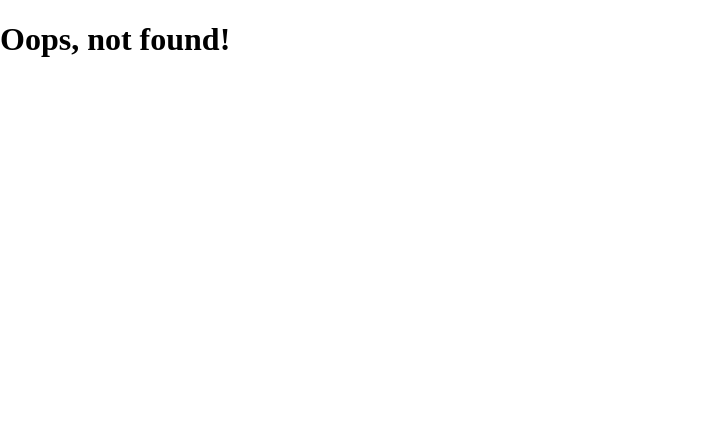
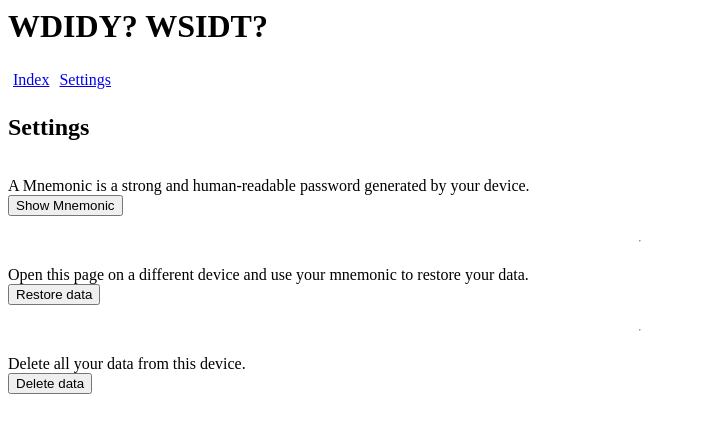
Before and after one commit to harrywebdev/wdidy_wsidt_v1, a Next.js app: page /settings in a window 1280 px wide. Before the commit this address had no page. Shown: the top 432 px of the page, without its empty margins (0-703 px from the left). Built offline with nearby package versions, Linux system fonts and the light colour scheme.

Commit message:
Add Settings for data/sync

```diff
--- /dev/null
+++ b/src/app/settings/DeleteData.tsx
@@ -0,0 +1,26 @@
+"use client"
+
+import { FC } from "react"
+import { resetOwner } from "evolu"
+
+type DeleteDataProps = {
+  //
+}
+
+const DeleteData: FC<DeleteDataProps> = () => {
+  const onDeleteDataClick = () => {
+    if (confirm("Are you sure? It will delete all your local data.")) {
+      resetOwner()
+    }
+  }
+
+  return (
+    <p>
+      Delete all your data from this device.
+      <br />
+      <button onClick={onDeleteDataClick}>Delete data</button>
+    </p>
+  )
+}
+
+export default DeleteData
--- /dev/null
+++ b/src/app/settings/RestoreData.tsx
@@ -0,0 +1,29 @@
+"use client"
+
+import { FC } from "react"
+import { restoreOwner } from "evolu"
+
+type RestoreDataProps = {
+  //
+}
+
+const RestoreData: FC<RestoreDataProps> = () => {
+  const onRestoreDataClick = () => {
+    const mnemonic = prompt("Your Mnemonic")
+    if (mnemonic === null) return
+
+    const either = restoreOwner(mnemonic)
+    if (either._tag === "Left") alert(JSON.stringify(either.left, null, 2))
+  }
+
+  return (
+    <p>
+      Open this page on a different device and use your mnemonic to restore your
+      data.
+      <br />
+      <button onClick={onRestoreDataClick}>Restore data</button>
+    </p>
+  )
+}
+
+export default RestoreData
--- /dev/null
+++ b/src/app/settings/ShowMnemonic.tsx
@@ -0,0 +1,27 @@
+"use client"
+
+import { FC } from "react"
+import { getOwner } from "evolu"
+
+type ShowMnemonicProps = {
+  //
+}
+
+const ShowMnemonic: FC<ShowMnemonicProps> = () => {
+  const onShowMnemonicClick = () => {
+    getOwner().then((owner) => {
+      alert(owner.mnemonic)
+    })
+  }
+
+  return (
+    <p>
+      A Mnemonic is a strong and human-readable password generated by your
+      device.
+      <br />
+      <button onClick={onShowMnemonicClick}>Show Mnemonic</button>
+    </p>
+  )
+}
+
+export default ShowMnemonic
--- /dev/null
+++ b/src/app/settings/page.tsx
@@ -0,0 +1,20 @@
+import View from "../../components/View"
+import AppHeader from "../../components/AppHeader"
+import ShowMnemonic from "./ShowMnemonic"
+import RestoreData from "./RestoreData"
+import DeleteData from "./DeleteData"
+
+export default function SettingsIndexPage() {
+  return (
+    <View>
+      <AppHeader />
+      <h2>Settings</h2>
+
+      <ShowMnemonic />
+      <hr />
+      <RestoreData />
+      <hr />
+      <DeleteData />
+    </View>
+  )
+}
--- /dev/null
+++ b/src/components/AppHeader.tsx
@@ -0,0 +1,41 @@
+import { FC } from "react"
+import Link from "next/link"
+
+type AppHeaderProps = {
+  //
+}
+
+const styles = {
+  heading: {
+    marginTop: 0,
+  },
+  navList: {
+    listStyle: "none",
+    padding: 0,
+    margin: 0,
+  },
+  navItem: {
+    display: "inline-block",
+    padding: 5,
+  },
+}
+
+const AppHeader: FC<AppHeaderProps> = () => {
+  return (
+    <>
+      <h1 style={styles.heading}>WDIDY? WSIDT?</h1>
+      <nav>
+        <ul style={styles.navList}>
+          <li style={styles.navItem}>
+            <Link href={"/"}>Index</Link>
+          </li>
+          <li style={styles.navItem}>
+            <Link href={"/settings"}>Settings</Link>
+          </li>
+        </ul>
+      </nav>
+    </>
+  )
+}
+
+export default AppHeader
```
Also changed, not shown: src/app/page.tsx (+2 -8 lines).
